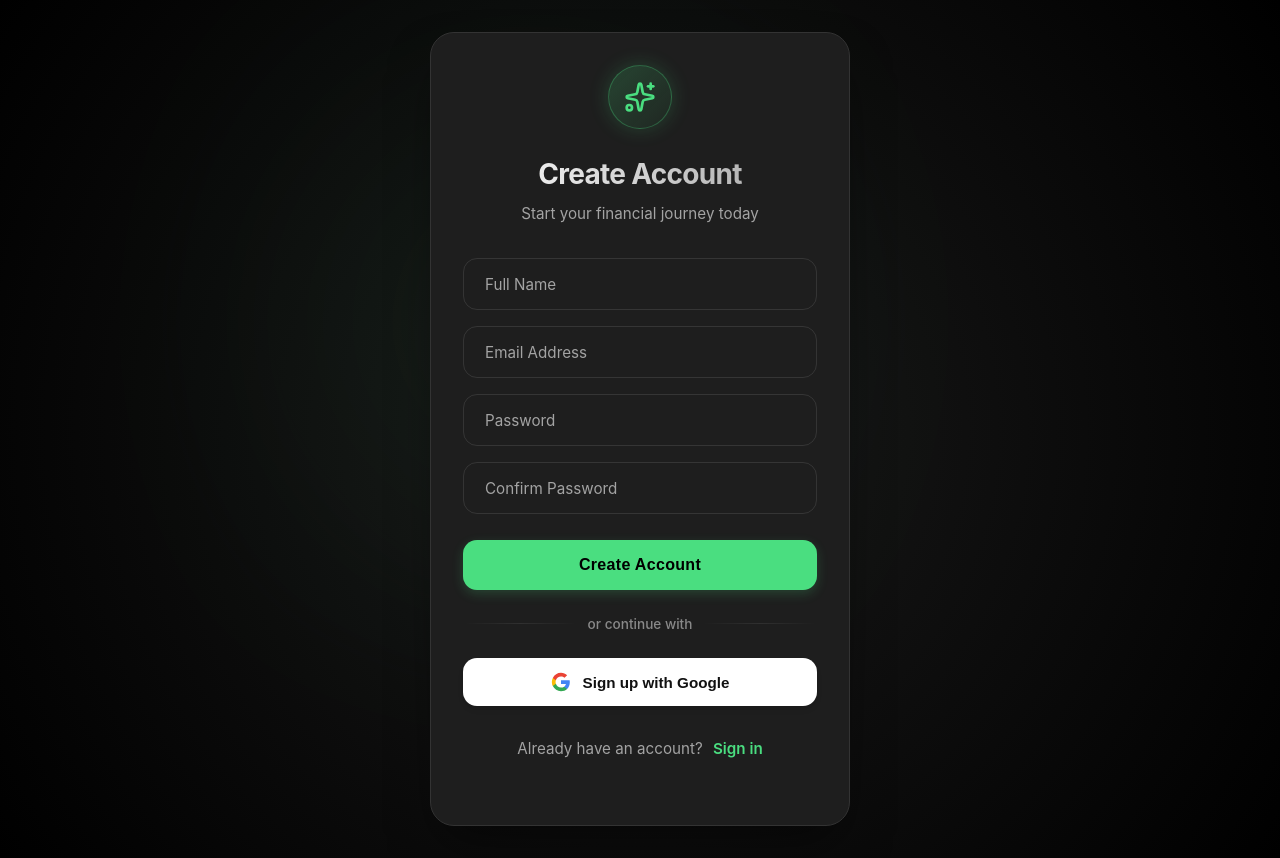
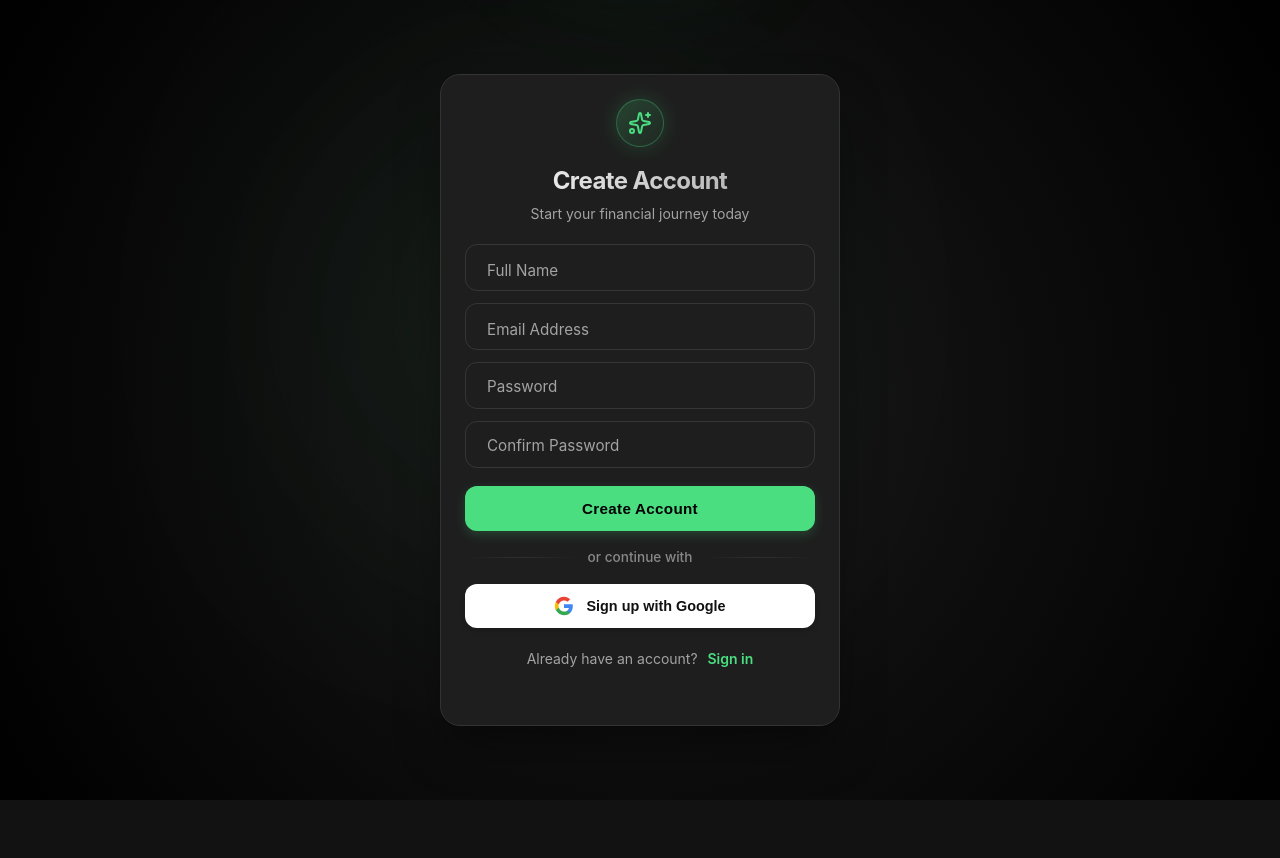
Before and after one commit to sarasithagalagama/sentifi-mern-ai-finance-dashboard, a React (Vite) app in the folder frontend/: page /register in a window 1280 px wide. After the commit the page ends 800 px from the top, so only its background shows below. Built offline with nearby package versions, Linux system fonts and the light colour scheme; no server answers.

Commit message:
fix(ui): make auth pages more compact with reduced spacing

```diff
--- a/frontend/src/pages/Login.tsx
+++ b/frontend/src/pages/Login.tsx
@@ -77,15 +77,14 @@ const Login = () => {
     <div className="auth-page">
       <div className="auth-card" style={{
         background: '#1E1E1E',
-        borderRadius: '24px',
-        padding: '2rem',
+        borderRadius: '20px',
+        padding: '1.5rem',
         boxShadow: '0 25px 50px -12px rgba(0, 0, 0, 0.5)',
         border: '1px solid #333',
         width: '100%',
-        maxWidth: '420px',
+        maxWidth: '400px',
         position: 'relative',
       }}>
-        {/* Glow Effects */}
         <div style={{
           position: 'absolute',
           top: '-50%',
@@ -100,37 +99,37 @@ const Login = () => {
           pointerEvents: 'none'
         }} />
 
-        <div style={{ textAlign: 'center', marginBottom: '2rem', position: 'relative' }}>
+        <div style={{ textAlign: 'center', marginBottom: '1.25rem', position: 'relative' }}>
           <div style={{
-             width: 64, height: 64,
+             width: 48, height: 48,
              background: 'linear-gradient(135deg, rgba(74, 222, 128, 0.2), rgba(74, 222, 128, 0.05))',
              borderRadius: '50%',
              display: 'flex', alignItems: 'center', justifyContent: 'center',
-             margin: '0 auto 1.5rem auto',
+             margin: '0 auto 1rem auto',
              color: 'var(--primary)',
              border: '1px solid rgba(74, 222, 128, 0.3)',
              boxShadow: '0 0 20px rgba(74, 222, 128, 0.2)'
           }}>
-            <LogIn size={32} />
+            <LogIn size={24} />
           </div>
           <h1 style={{
-            fontSize: '1.75rem',
+            fontSize: '1.5rem',
             fontWeight: 700,
             letterSpacing: '-0.025em',
-            marginBottom: '0.5rem',
+            marginBottom: '0.25rem',
             background: 'linear-gradient(to right, #fff, #a3a3a3)',
             WebkitBackgroundClip: 'text',
             WebkitTextFillColor: 'transparent'
           }}>Welcome Back</h1>
-          <p className="text-mute" style={{ fontSize: '0.95rem' }}>Enter your credentials to access your finance dashboard</p>
+          <p className="text-mute" style={{ fontSize: '0.875rem' }}>Enter your credentials to access your finance dashboard</p>
         </div>
 
-        <form onSubmit={handleSubmit} className="auth-form" style={{ display: 'flex', flexDirection: 'column', gap: '16px' }}>
+        <form onSubmit={handleSubmit} className="auth-form" style={{ display: 'flex', flexDirection: 'column', gap: '12px' }}>
           <div className="form-group" style={{ position: 'relative' }}>
             <label htmlFor="email" style={{
                 position: 'absolute',
                 left: '16px',
-                top: email || focusedInput === 'email' ? '-10px' : '16px',
+                top: email || focusedInput === 'email' ? '-10px' : '14px',
                 fontSize: email || focusedInput === 'email' ? '0.75rem' : '0.95rem',
                 color: focusedInput === 'email' ? 'var(--primary)' : 'var(--text-secondary)',
                 background: '#1E1E1E',
@@ -149,12 +148,12 @@ const Login = () => {
               required
               style={{
                   width: '100%',
-                  padding: '16px',
+                  padding: '14px',
                   background: 'transparent',
                   border: `1px solid ${getInputBorderColor('email')}`,
-                  borderRadius: '14px',
+                  borderRadius: '12px',
                   color: 'white',
-                  fontSize: '1rem',
+                  fontSize: '0.95rem',
                   outline: 'none',
                   transition: 'all 0.2s'
               }}
@@ -165,7 +164,7 @@ const Login = () => {
             <label htmlFor="password" style={{
                 position: 'absolute',
                 left: '16px',
-                top: password || focusedInput === 'password' ? '-10px' : '16px',
+                top: password || focusedInput === 'password' ? '-10px' : '14px',
                 fontSize: password || focusedInput === 'password' ? '0.75rem' : '0.95rem',
                 color: focusedInput === 'password' ? 'var(--primary)' : 'var(--text-secondary)',
                 background: '#1E1E1E',
@@ -184,19 +183,19 @@ const Login = () => {
               required
               style={{
                   width: '100%',
-                  padding: '16px',
+                  padding: '14px',
                   background: 'transparent',
                   border: `1px solid ${getInputBorderColor('password')}`,
-                  borderRadius: '14px',
+                  borderRadius: '12px',
                   color: 'white',
-                  fontSize: '1rem',
+                  fontSize: '0.95rem',
                   outline: 'none',
                   transition: 'all 0.2s'
               }}
             />
           </div>
 
-           <div style={{ display: 'flex', justifyContent: 'flex-end', marginTop: '-8px' }}>
+           <div style={{ display: 'flex', justifyContent: 'flex-end', marginTop: '-6px' }}>
               <Link to="#" style={{ fontSize: '0.85rem', color: 'var(--primary)', textDecoration: 'none', fontWeight: 500 }}>
                 Forgot password?
               </Link>
@@ -207,10 +206,10 @@ const Login = () => {
             className="btn-submit"
             disabled={loading}
              style={{
-                marginTop: '10px',
-                padding: '16px',
-                borderRadius: '14px',
-                fontSize: '1rem',
+                marginTop: '6px',
+                padding: '14px',
+                borderRadius: '12px',
+                fontSize: '0.95rem',
                 fontWeight: 600,
                 letterSpacing: '0.02em',
                 background: 'var(--primary)',
@@ -226,7 +225,7 @@ const Login = () => {
           </button>
         </form>
 
-        <div style={{ display: 'flex', alignItems: 'center', margin: '1.5rem 0', opacity: 0.8 }}>
+        <div style={{ display: 'flex', alignItems: 'center', margin: '1rem 0', opacity: 0.8 }}>
           <div style={{ flex: 1, height: '1px', background: 'linear-gradient(to right, transparent, var(--border), transparent)' }}></div>
           <span style={{ padding: '0 10px', color: 'var(--text-secondary)', fontSize: '0.85rem', fontWeight: 500 }}>or continue with</span>
           <div style={{ flex: 1, height: '1px', background: 'linear-gradient(to right, transparent, var(--border), transparent)' }}></div>
@@ -238,12 +237,12 @@ const Login = () => {
           type="button"
           style={{
             width: '100%',
-            padding: '14px',
+            padding: '12px',
             background: 'white',
             border: 'none',
-            borderRadius: '14px',
+            borderRadius: '12px',
             color: '#111',
-            fontSize: '0.95rem',
+            fontSize: '0.9rem',
             fontWeight: 600,
             cursor: 'pointer',
             display: 'flex',
@@ -271,7 +270,7 @@ const Login = () => {
           Sign in with Google
         </button>
 
-        <p className="auth-footer">
+        <p className="auth-footer" style={{ marginTop: '1.25rem', textAlign: 'center', color: 'var(--text-secondary)', fontSize: '0.875rem' }}>
           Don't have an account? <Link to="/register" style={{ color: 'var(--primary)', fontWeight: 600 }}>Sign up</Link>
         </p>
       </div>
--- a/frontend/src/pages/Register.tsx
+++ b/frontend/src/pages/Register.tsx
@@ -96,14 +96,13 @@ const Register = () => {
     <div className="auth-page">
       <div className="auth-card" style={{
         background: '#1E1E1E',
-        borderRadius: '24px',
-        padding: '2rem',
+        borderRadius: '20px',
+        padding: '1.5rem',
         boxShadow: '0 25px 50px -12px rgba(0, 0, 0, 0.5)',
         border: '1px solid #333',
         width: '100%',
-        maxWidth: '420px',
+        maxWidth: '400px',
         position: 'relative',
-        // removed overflow: hidden to prevent clipping
       }}>
         {/* Glow Effects */}
         <div style={{
@@ -120,29 +119,29 @@ const Register = () => {
           pointerEvents: 'none'
         }} />
 
-        <div style={{ textAlign: 'center', marginBottom: '2rem', position: 'relative' }}>
+        <div style={{ textAlign: 'center', marginBottom: '1.25rem', position: 'relative' }}>
           <div style={{
-             width: 64, height: 64,
+             width: 48, height: 48,
              background: 'linear-gradient(135deg, rgba(74, 222, 128, 0.2), rgba(74, 222, 128, 0.05))',
              borderRadius: '50%',
              display: 'flex', alignItems: 'center', justifyContent: 'center',
-             margin: '0 auto 1.5rem auto',
+             margin: '0 auto 1rem auto',
              color: 'var(--primary)',
              border: '1px solid rgba(74, 222, 128, 0.3)',
              boxShadow: '0 0 20px rgba(74, 222, 128, 0.2)'
           }}>
-            <Sparkles size={32} />
+            <Sparkles size={24} />
           </div>
           <h1 style={{
-            fontSize: '1.75rem',
+            fontSize: '1.5rem',
             fontWeight: 700,
             letterSpacing: '-0.025em',
-            marginBottom: '0.5rem',
+            marginBottom: '0.25rem',
             background: 'linear-gradient(to right, #fff, #a3a3a3)',
             WebkitBackgroundClip: 'text',
             WebkitTextFillColor: 'transparent'
           }}>Create Account</h1>
-          <p className="text-mute" style={{ fontSize: '0.95rem' }}>Start your financial journey today</p>
+          <p className="text-mute" style={{ fontSize: '0.875rem' }}>Start your financial journey today</p>
         </div>
 
         {error && (
@@ -164,7 +163,7 @@ const Register = () => {
           </div>
         )}
 
-        <form onSubmit={handleSubmit} className="auth-form" style={{ display: 'flex', flexDirection: 'column', gap: '16px' }}>
+        <form onSubmit={handleSubmit} className="auth-form" style={{ display: 'flex', flexDirection: 'column', gap: '12px' }}>
 
           <div className="form-group" style={{ position: 'relative' }}>
             <label htmlFor="name" style={{
@@ -189,12 +188,12 @@ const Register = () => {
               required
               style={{
                   width: '100%',
-                  padding: '16px',
+                  padding: '14px',
                   background: 'transparent',
                   border: `1px solid ${getInputBorderColor('name')}`,
-                  borderRadius: '14px',
+                  borderRadius: '12px',
                   color: 'white',
-                  fontSize: '1rem',
+                  fontSize: '0.95rem',
                   outline: 'none',
                   transition: 'all 0.2s'
               }}
@@ -224,12 +223,12 @@ const Register = () => {
               required
               style={{
                   width: '100%',
-                  padding: '16px',
+                  padding: '14px',
                   background: 'transparent',
                   border: `1px solid ${getInputBorderColor('email')}`,
-                  borderRadius: '14px',
+                  borderRadius: '12px',
                   color: 'white',
-                  fontSize: '1rem',
+                  fontSize: '0.95rem',
                   outline: 'none',
                   transition: 'all 0.2s'
               }}
@@ -240,7 +239,7 @@ const Register = () => {
             <label htmlFor="password" style={{
                 position: 'absolute',
                 left: '16px',
-                top: password || focusedInput === 'password' ? '-10px' : '16px',
+                top: password || focusedInput === 'password' ? '-10px' : '14px',
                 fontSize: password || focusedInput === 'password' ? '0.75rem' : '0.95rem',
                 color: focusedInput === 'password' ? 'var(--primary)' : 'var(--text-secondary)',
                 background: '#1E1E1E',
@@ -259,12 +258,12 @@ const Register = () => {
               required
               style={{
                   width: '100%',
-                  padding: '16px',
+                  padding: '14px',
                   background: 'transparent',
                   border: `1px solid ${getInputBorderColor('password')}`,
-                  borderRadius: '14px',
+                  borderRadius: '12px',
                   color: 'white',
-                  fontSize: '1rem',
+                  fontSize: '0.95rem',
                   outline: 'none',
                   transition: 'all 0.2s'
               }}
@@ -275,7 +274,7 @@ const Register = () => {
             <label htmlFor="confirmPassword" style={{
                 position: 'absolute',
                 left: '16px',
-                top: confirmPassword || focusedInput === 'confirmPassword' ? '-10px' : '16px',
+                top: confirmPassword || focusedInput === 'confirmPassword' ? '-10px' : '14px',
                 fontSize: confirmPassword || focusedInput === 'confirmPassword' ? '0.75rem' : '0.95rem',
                 color: focusedInput === 'confirmPassword' ? 'var(--primary)' : 'var(--text-secondary)',
                 background: '#1E1E1E',
@@ -294,12 +293,12 @@ const Register = () => {
               required
               style={{
                   width: '100%',
-                  padding: '16px',
+                  padding: '14px',
                   background: 'transparent',
                   border: `1px solid ${getInputBorderColor('confirmPassword')}`,
-                  borderRadius: '14px',
+                  borderRadius: '12px',
                   color: 'white',
-                  fontSize: '1rem',
+                  fontSize: '0.95rem',
                   outline: 'none',
                   transition: 'all 0.2s'
               }}
@@ -311,10 +310,10 @@ const Register = () => {
             className="btn-submit"
             disabled={loading}
             style={{
-                marginTop: '10px',
-                padding: '16px',
-                borderRadius: '14px',
-                fontSize: '1rem',
+                marginTop: '6px',
+                padding: '14px',
+                borderRadius: '12px',
+                fontSize: '0.95rem',
                 fontWeight: 600,
                 letterSpacing: '0.02em',
                 background: 'var(--primary)',
@@ -330,7 +329,7 @@ const Register = () => {
           </button>
         </form>
 
-        <div style={{ display: 'flex', alignItems: 'center', margin: '1.5rem 0', opacity: 0.8 }}>
+        <div style={{ display: 'flex', alignItems: 'center', margin: '1rem 0', opacity: 0.8 }}>
           <div style={{ flex: 1, height: '1px', background: 'linear-gradient(to right, transparent, var(--border), transparent)' }}></div>
           <span style={{ padding: '0 10px', color: 'var(--text-secondary)', fontSize: '0.85rem', fontWeight: 500 }}>or continue with</span>
           <div style={{ flex: 1, height: '1px', background: 'linear-gradient(to right, transparent, var(--border), transparent)' }}></div>
@@ -342,12 +341,12 @@ const Register = () => {
           disabled={loading}
           style={{
             width: '100%',
-            padding: '14px',
+            padding: '12px',
             background: 'white',
             border: 'none',
-            borderRadius: '14px',
+            borderRadius: '12px',
             color: '#111',
-            fontSize: '0.95rem',
+            fontSize: '0.9rem',
             fontWeight: 600,
             cursor: 'pointer',
             display: 'flex',
@@ -375,7 +374,7 @@ const Register = () => {
           Sign up with Google
         </button>
 
-        <p className="auth-footer" style={{ marginTop: '2rem', textAlign: 'center', color: 'var(--text-secondary)' }}>
+        <p className="auth-footer" style={{ marginTop: '1.25rem', textAlign: 'center', color: 'var(--text-secondary)', fontSize: '0.875rem' }}>
           Already have an account? <Link to="/login" style={{ color: 'var(--primary)', fontWeight: 600, textDecoration: 'none', marginLeft: '6px' }}>Sign in</Link>
         </p>
       </div>
```
